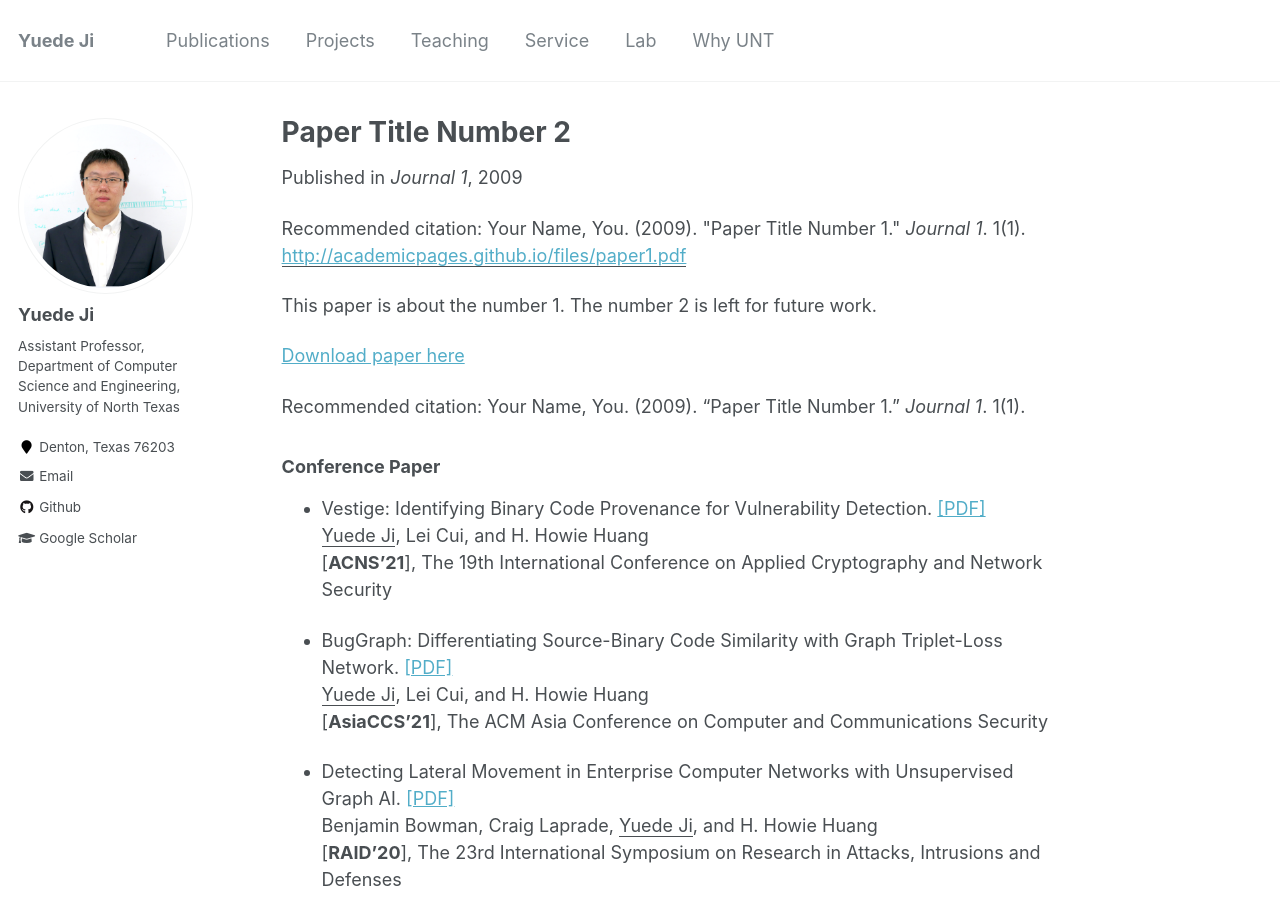
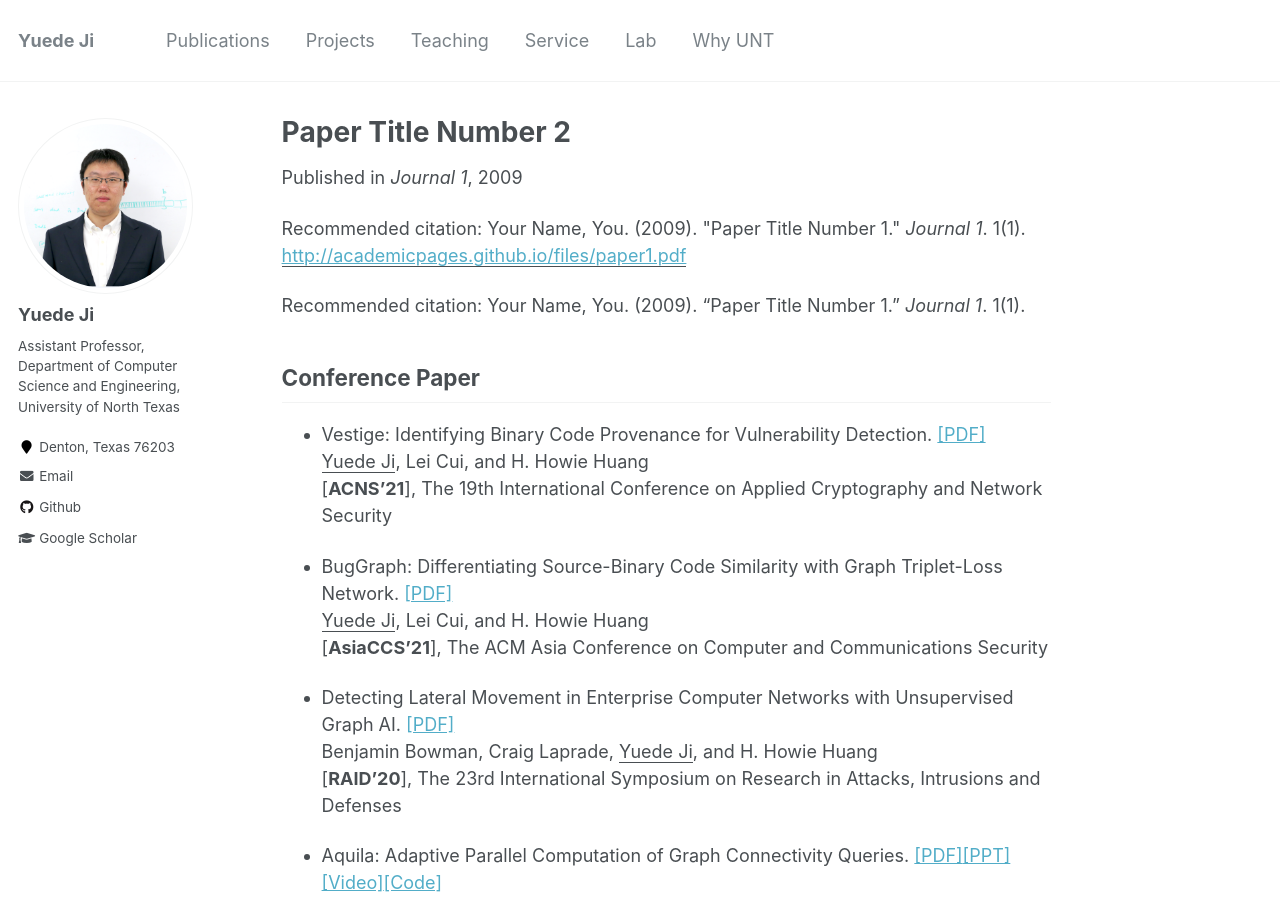
Before and after one commit to yuede/yuede.github.io, a Jekyll site: the page built from _publications/publication_list.md, in a window 1280 px wide and 900 px high. Built offline with Jekyll 4.4.1, drawn with Linux system fonts in a browser that asks for light colours.

Commit message:
update publication list

```diff
--- a/_publications/publication-list.md
+++ b/_publications/publication_list.md
@@ -8,14 +8,11 @@
 paperurl: 'http://academicpages.github.io/files/paper1.pdf'
 citation: 'Your Name, You. (2009). &quot;Paper Title Number 1.&quot; <i>Journal 1</i>. 1(1).'
 ---
-This paper is about the number 1. The number 2 is left for future work.
-
-[Download paper here](http://academicpages.github.io/files/paper1.pdf)
 
 Recommended citation: Your Name, You. (2009). "Paper Title Number 1." <i>Journal 1</i>. 1(1).
 
 
-### Conference Paper
+## Conference Paper
 
 * Vestige: Identifying Binary Code Provenance for Vulnerability Detection. [[PDF]](./)<br/>
 <u>Yuede Ji</u>, Lei Cui, and H. Howie Huang<br/>[<strong>ACNS'21</strong>], The 19th International Conference on Applied Cryptography and Network Security<br/>
@@ -46,7 +43,7 @@
 * BotInfer: A Bot Inference Approach by Correlating Host and Network Information.  [[PDF]](static/papers/2 BotInfer A Bot Inference Approach by Correlating Host and Network Information_NPC2013.pdf)<br/>Yukun He, Qiang Li, <u>Yuede Ji</u>, and Dong Guo.<br/>[<strong>NPC'13</strong>], IFIP International Conference on Network and Parallel Computing, 2013
 
 
-### Journal Paper
+## Journal Paper
 
 * Discovering Unknown Advanced Persistent Threat Using Shared Features Mined by Neural Networks.<br/> Longkang Shang, Dong Guo, <u>Yuede Ji</u>, and Qiang Li.<br/>[Computer Networks], 2021.<br/>
 
@@ -65,6 +62,6 @@
 
 * Overhead Analysis and Evaluation of Approaches to Host-based Bot Detection. [[PDF]](static/papers/9_Overhead Analysis and Evaluation of Approaches to Host-Based Bot Detection.pdf)<br/><u>Yuede Ji</u>, Qiang Li, Yukun He, and Dong Guo.<br/>[IJDSN], International Journal of Distributed Sensor Networks, 2015.
 
-### Book Chapter
+## Book Chapter
 
 * Unstanding and Detecting Social Botnet.<br/><u>Yuede Ji</u>, and Qiang Li<br/>[Invited book chapter], Botnets: Architectures, Countermeasures, and Challenges, 2019.<br/>
```
Also changed, not shown: 1 other file.
